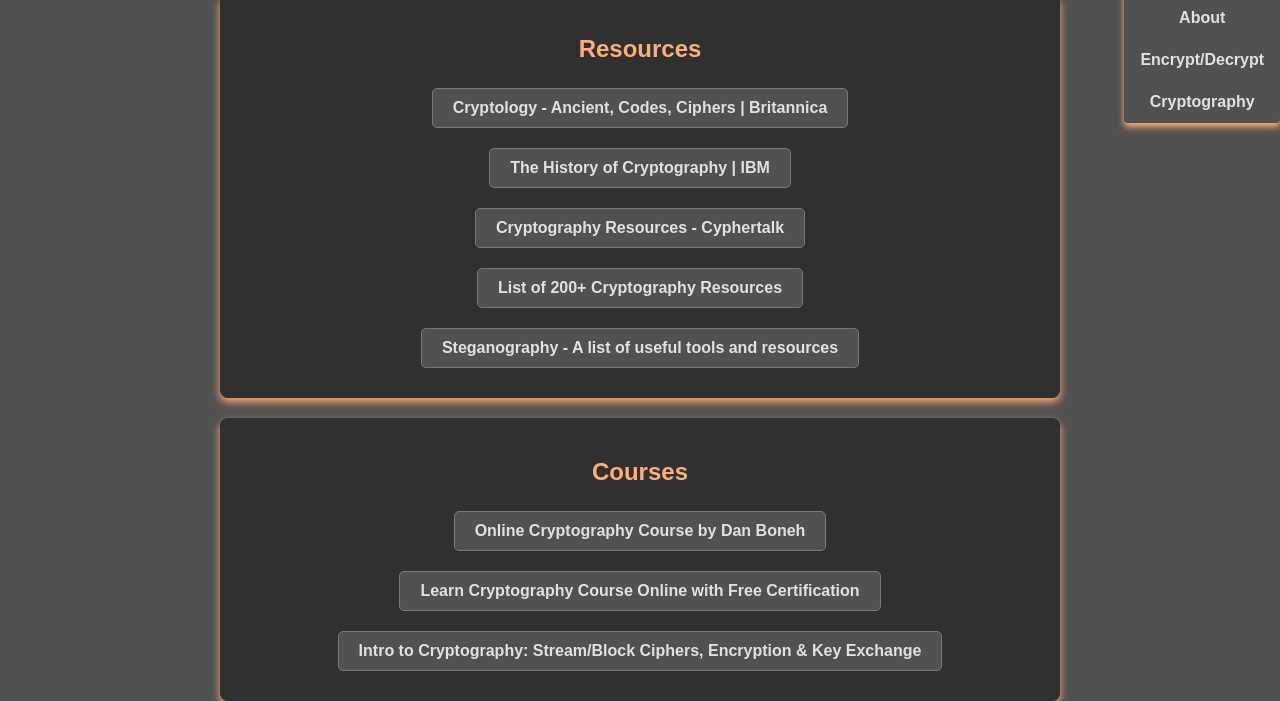
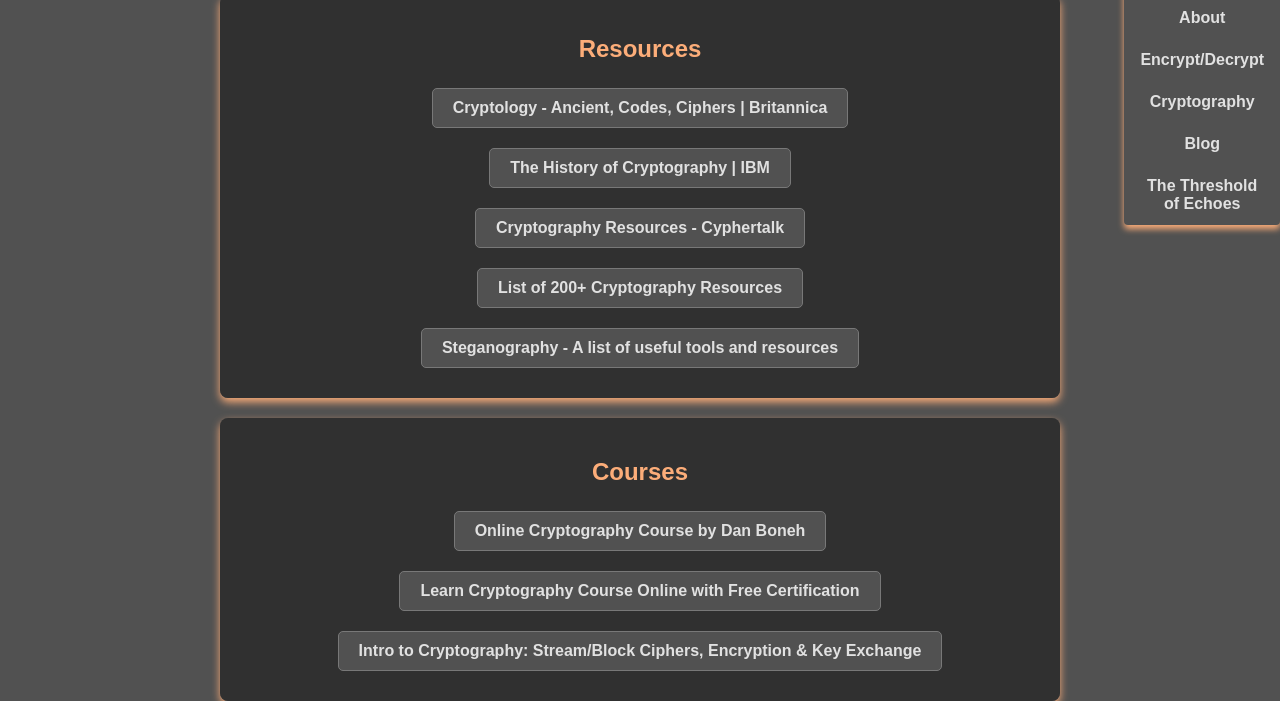
Before and after one commit to z6savz/TranslatorTEP, a plain HTML site: page cryptography.html in a window 1280 px wide. Both pictures are taken after a click on the button "⨀Ξ〄⋑". Shown: the part 99-800 px from the top of the page. Drawn offline with Linux system fonts and the light colour scheme.

Commit message:
Update cryptography.html

```diff
--- a/cryptography.html
+++ b/cryptography.html
@@ -60,6 +60,8 @@
             <a href="about.html">About</a>
             <a href="decrypt.html">Encrypt/Decrypt</a>
             <a href="cryptography.html">Cryptography</a>
+            <a href="blog.html">Blog</a>
+            <a href="echoes.html">The Threshold of Echoes</a>
         </div>
     </div>
     <footer>
```
